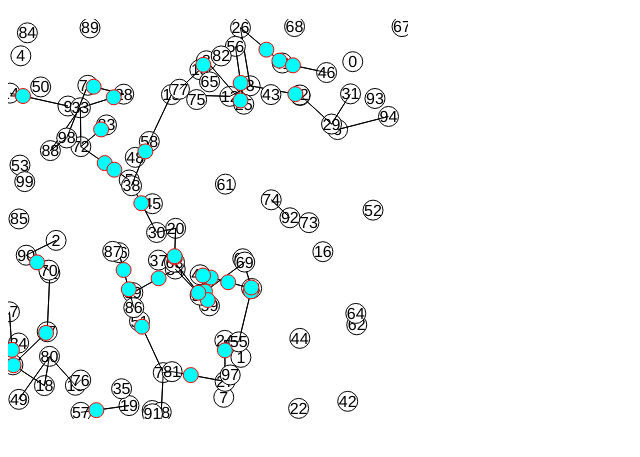
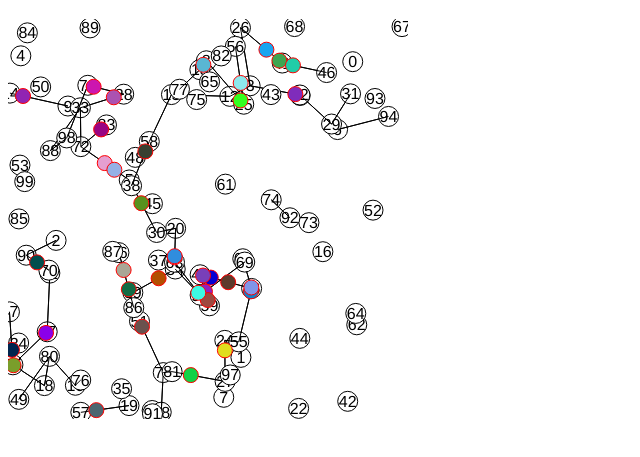
Before and after one commit to msakuta/traffic, a plain HTML site: page svg.html in a window 1280 px wide. Shown: the part 61-518 px from the top of the page, without its empty margins (0-640 px from the left). Drawn offline with Linux system fonts and the light colour scheme.

Commit message:
Change color of vehicles in svg.html, too

```diff
--- a/svg.html
+++ b/svg.html
@@ -23,8 +23,18 @@ var svg = SVG('scratch').size(width, height);
 var graph;
 
 function calcPos(v,shape){
+	// A local function to convert a color channel intensity into hexadecimal notation
+	var numToHex = function (d){
+		var hex = Math.floor(d * 256).toString(16);
+
+		while(hex.length < 2)
+			hex = "0" + hex;
+
+		return hex;
+	}
 	var pos = v.calcPos();
-	shape.center(pos[0], pos[1]).stroke('#f00').fill('#0ff');
+	shape.center(pos[0], pos[1]).stroke('#f00').fill(
+		"#" + numToHex(v.color[0]) + numToHex(v.color[1]) + numToHex(v.color[2]));
 }
 
 Vehicle.prototype.onVehicleAdd = function(){
```
